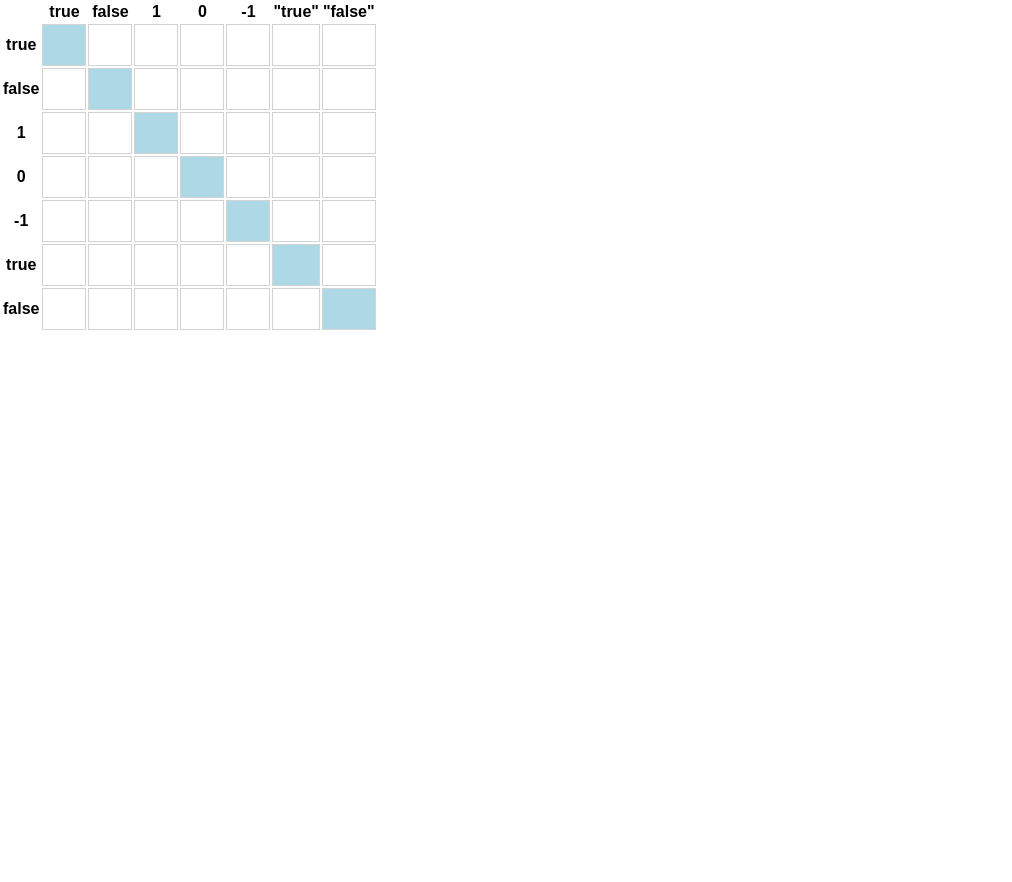
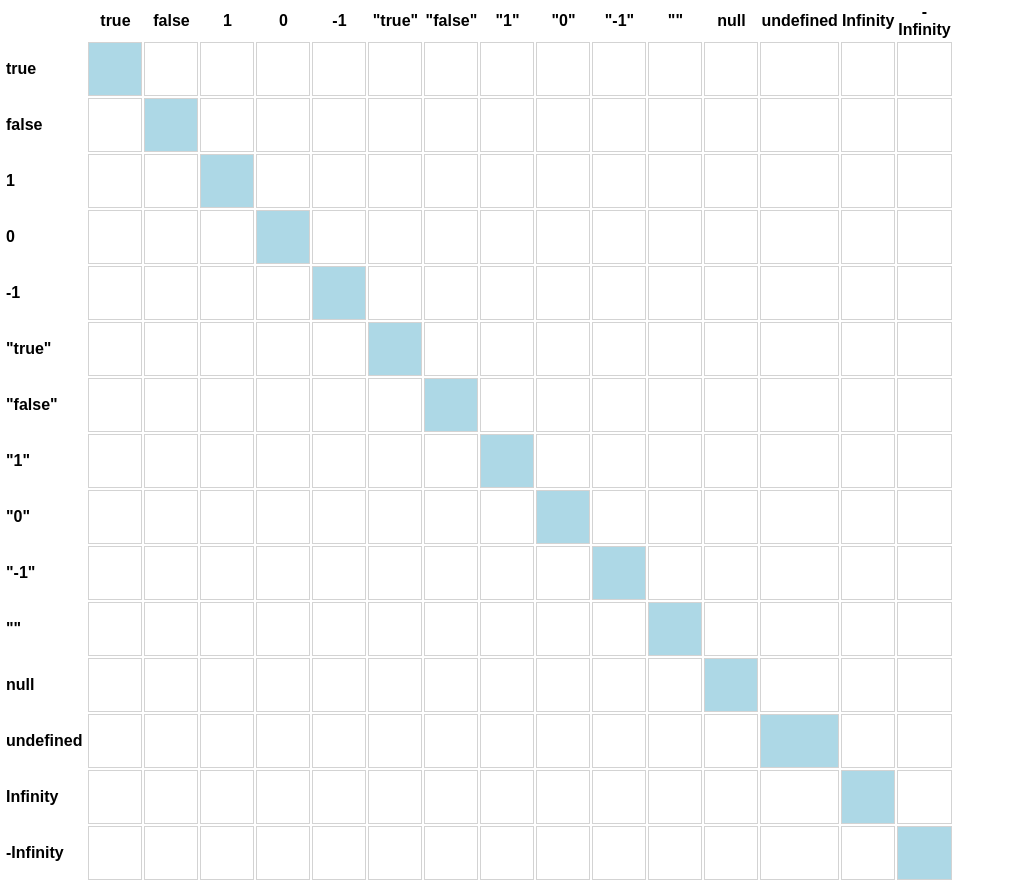
Before and after one commit to jwworth/javascript-equality, a React (Create React App) app: page / in a window 1280 px wide. Shown: the whole page, without its empty margins (0-1012 px from the left). Before the commit the page ends 800 px from the top, so only its background shows below. Built offline with nearby package versions, Linux system fonts and the light colour scheme.

Commit message:
Add data and more room to support it

```diff
--- a/src/App.js
+++ b/src/App.js
@@ -16,7 +16,23 @@ class Threequals extends React.Component {
   constructor(props) {
     super(props);
 
-    const axis = [true, false, 1, 0, -1, 'true', 'false'];
+    const axis = [
+      true,
+      false,
+      1,
+      0,
+      -1,
+      'true',
+      'false',
+      '1',
+      '0',
+      '-1',
+      '',
+      null,
+      undefined,
+      Infinity,
+      -Infinity,
+    ];
     const onePartedArray = axis.map(() => axis.slice(0));
     const dataModel = axis.map((xValue, index) =>
       onePartedArray[index].map(yValue => (yValue === xValue ? 1 : 0))
@@ -50,17 +66,15 @@ class Threequals extends React.Component {
           {this.state.dataModel.map((row, index) => {
             return (
               <tr key={row}>
-                <th scope="row" style={{ height: '40px' }}>{`${this.state.axis[
-                  index
-                ]}`}</th>
+                <th scope="row">{this.displayName(this.state.axis[index])}</th>
                 {row.map(boolean => {
                   return (
                     <td
                       key={boolean}
                       style={{
                         background: boolean === 1 ? 'lightblue' : 'white',
-                        width: '40px',
-                        height: '40x',
+                        width: '50px',
+                        height: '50px',
                         border: '1px solid lightgray',
                       }}
                     />
```
